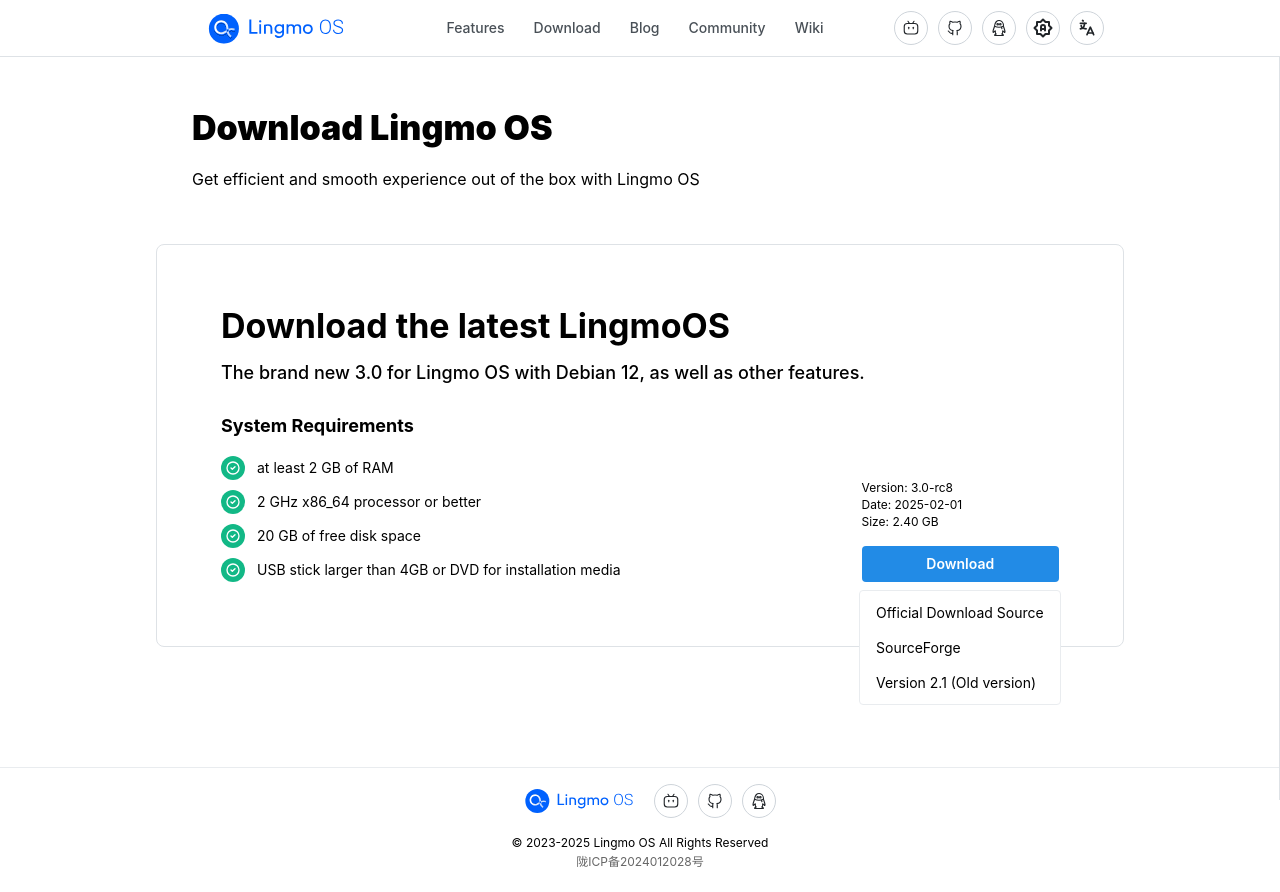
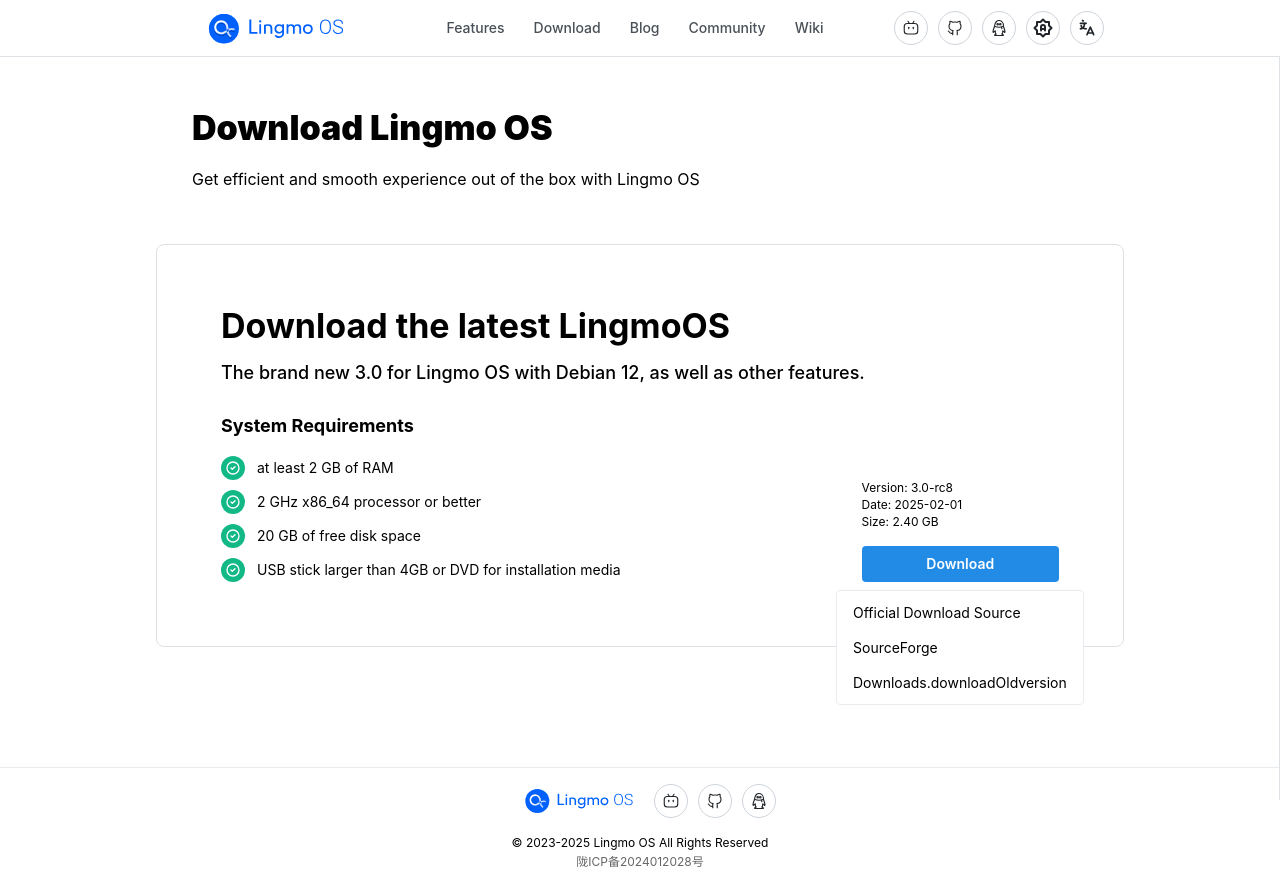
Before and after one commit to TeamVastsea/lingmoos-frontend, a Next.js app: page /en/downloads in a window 1280 px wide. Both pictures are taken after a click on the button "Download". Built offline with nearby package versions, Linux system fonts and the light colour scheme.

Commit message:
Update LatestBanner.tsx

```diff
--- a/src/app/[locale]/downloads/component/LatestBanner.tsx
+++ b/src/app/[locale]/downloads/component/LatestBanner.tsx
@@ -56,7 +56,7 @@ export function LatestBanner() {
                                         SourceForge
                                     </Menu.Item>
                                     <Menu.Item component="a" href="https://releases.lingmo.org.cn/releases/2.1" target="_blank">
-                                        Version 2.1 (Old version)
+                                        {t('downloadOldversion')}
                                     </Menu.Item>
                                 </Menu.Dropdown>
                             </Menu>
```
